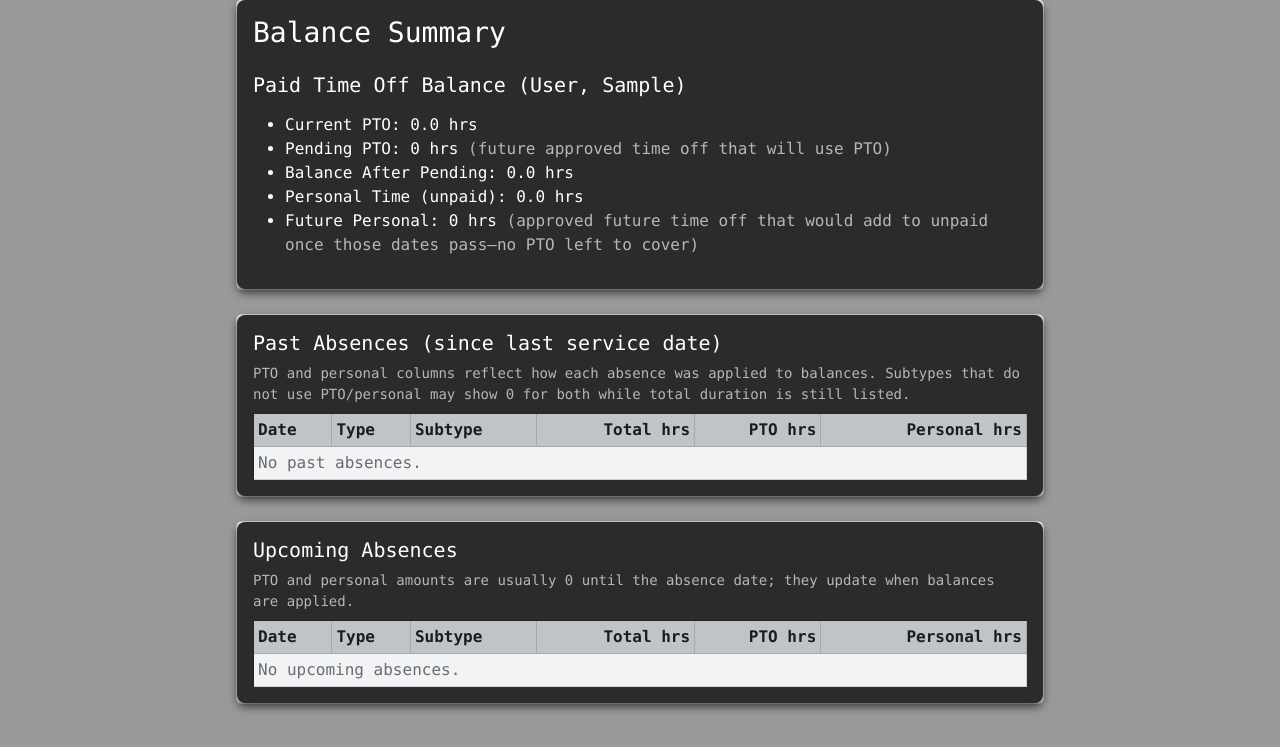
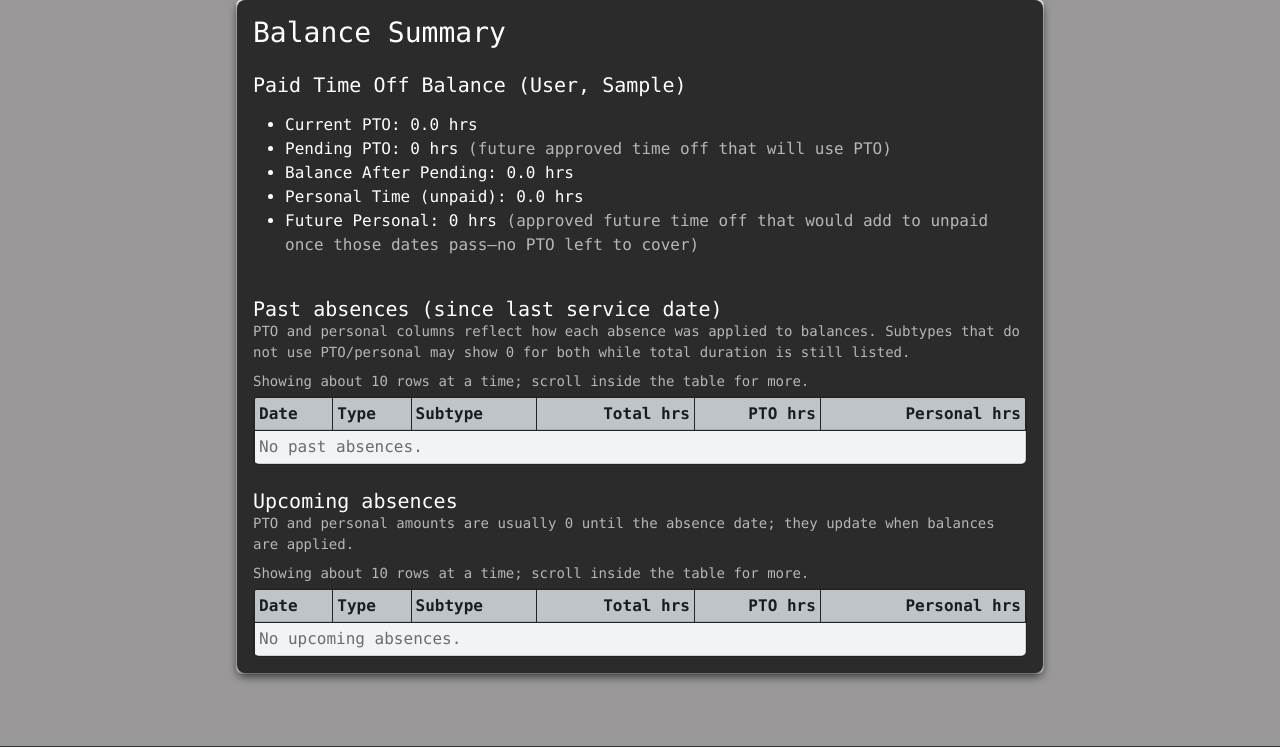
Before and after one commit to BackWoodsGinger/tfapp, a Django app: page /attendance/ in a window 1280 px wide. Shown: the part 873-1620 px from the top of the page. Run offline with Django 4.2, Linux system fonts and the light colour scheme; the visitor is signed in with stand-in values (Sample User, id 1); data comes from the database, SQL or seed files in the repository; data that the repository does not hold is empty; some libraries are stand-ins or nearby versions.

Commit message:
Version 3.0.3 - Minor adjustment to dashboard for screen condensing.

```diff
--- a/tfapp/templates/attendance/dashboard.html
+++ b/tfapp/templates/attendance/dashboard.html
@@ -66,8 +66,9 @@
           {% if is_lead_role_or_above %}
           <h5 class="mt-4">Clock-in overrides</h5>
           <p class="text-muted small mb-2">Punches in the last 90 days that required a manager, supervisor, executive, or group lead because the employee was not scheduled or clocked in more than 15 minutes before shift start.</p>
-          <div class="table-responsive">
-            <table class="table table-sm table-bordered align-middle">
+          <p class="text-muted small mb-2 mb-sm-1">Showing about 10 rows at a time; scroll inside the table for more.</p>
+          <div class="pa-table-scroll-wrap table-responsive" role="region" aria-label="Clock-in overrides" tabindex="0">
+            <table class="table table-sm table-bordered align-middle mb-0">
               <thead>
                 <tr>
                   <th>Date</th>
@@ -382,7 +383,8 @@
           <div class="mb-4 border border-secondary rounded p-3">
             <h6 class="mb-2">{{ row.group_label }}</h6>
             <p class="text-muted small mb-2">PTO and personal reflect applied amounts on each absence in this period.</p>
-            <div class="table-responsive">
+            <p class="text-muted small mb-2 mb-sm-1">Showing about 10 rows at a time; scroll inside the table for more.</p>
+            <div class="pa-table-scroll-wrap table-responsive" role="region" aria-label="Group absence detail for {{ row.group_label }}" tabindex="0">
               <table class="table table-bordered table-sm mb-0 align-middle">
                 <thead>
                   <tr>
@@ -422,7 +424,8 @@
 
           {% if report_occurrences %}
           <h5 class="mt-4">Individual preview — {{ report_selected_user.payroll_display_name }}</h5>
-          <div class="table-responsive">
+          <p class="text-muted small mb-2 mb-sm-1">Showing about 10 rows at a time; scroll inside the table for more.</p>
+          <div class="pa-table-scroll-wrap table-responsive" role="region" aria-label="Individual attendance report preview" tabindex="0">
             <table class="table table-bordered table-sm mb-0">
               <thead>
                 <tr>
@@ -478,14 +481,11 @@
             <li>Personal Time (unpaid): {{ personal_time }} hrs</li>
             <li>Future Personal: {{ future_personal }} hrs <span class="text-muted">(approved future time off that would add to unpaid once those dates pass—no PTO left to cover)</span></li>
           </ul>
-        </div>
-      </div>
 
-      <div class="card mb-4">
-        <div class="card-body">
-          <h5>Past Absences (since last service date)</h5>
+          <h5 class="mt-4 mb-0">Past absences (since last service date)</h5>
           <p class="text-muted small mb-2">PTO and personal columns reflect how each absence was applied to balances. Subtypes that do not use PTO/personal may show 0 for both while total duration is still listed.</p>
-          <div class="table-responsive">
+          <p class="text-muted small mb-2 mb-sm-1">Showing about 10 rows at a time; scroll inside the table for more.</p>
+          <div class="pa-table-scroll-wrap table-responsive" role="region" aria-label="Past absences" tabindex="0">
             <table class="table table-bordered table-sm mb-0">
               <thead>
                 <tr>
@@ -513,14 +513,11 @@
               </tbody>
             </table>
           </div>
-        </div>
-      </div>
 
-      <div class="card mb-4">
-        <div class="card-body">
-          <h5>Upcoming Absences</h5>
+          <h5 class="mt-4 mb-0">Upcoming absences</h5>
           <p class="text-muted small mb-2">PTO and personal amounts are usually 0 until the absence date; they update when balances are applied.</p>
-          <div class="table-responsive">
+          <p class="text-muted small mb-2 mb-sm-1">Showing about 10 rows at a time; scroll inside the table for more.</p>
+          <div class="pa-table-scroll-wrap table-responsive" role="region" aria-label="Upcoming absences" tabindex="0">
             <table class="table table-bordered table-sm mb-0">
               <thead>
                 <tr>
```
